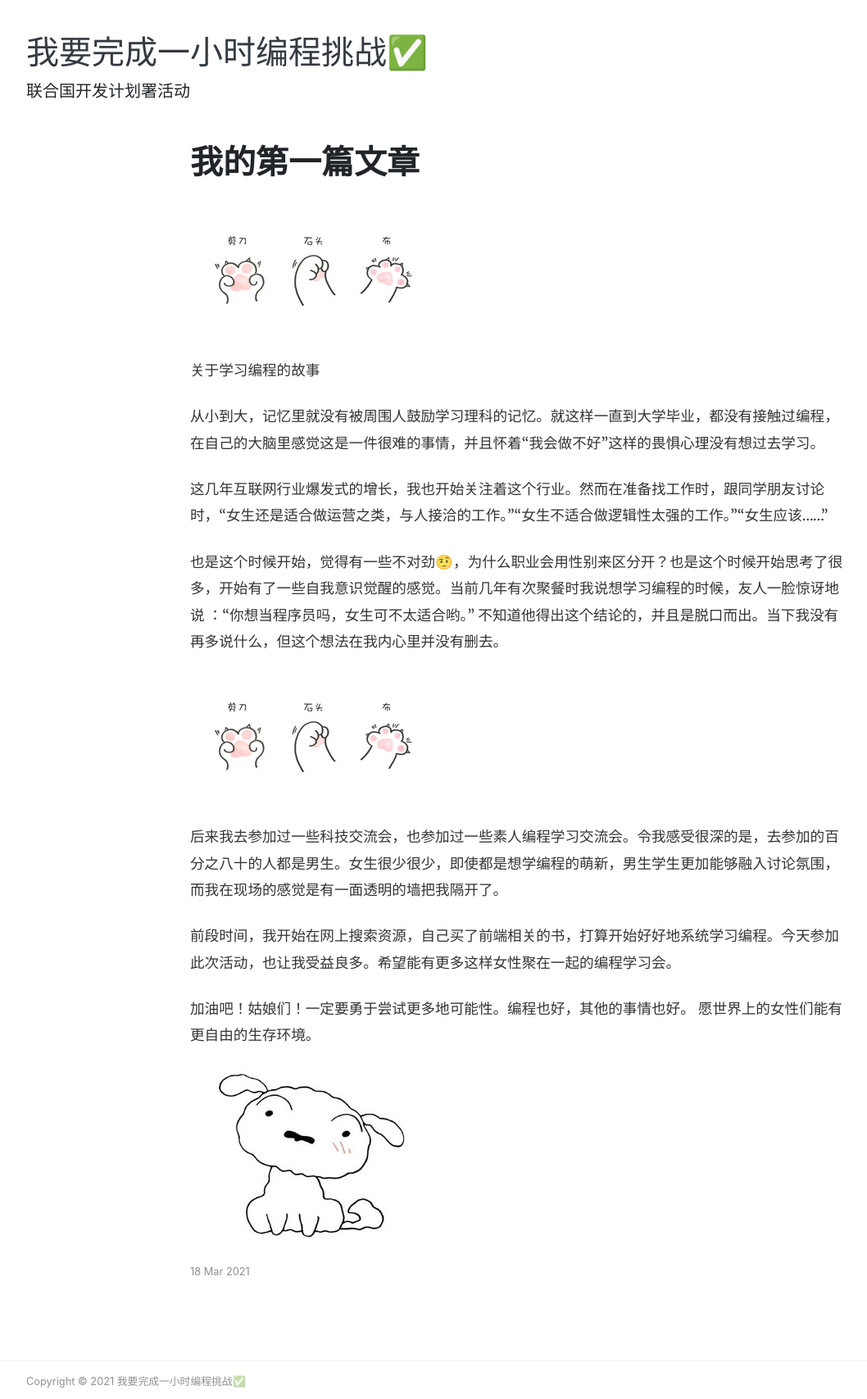
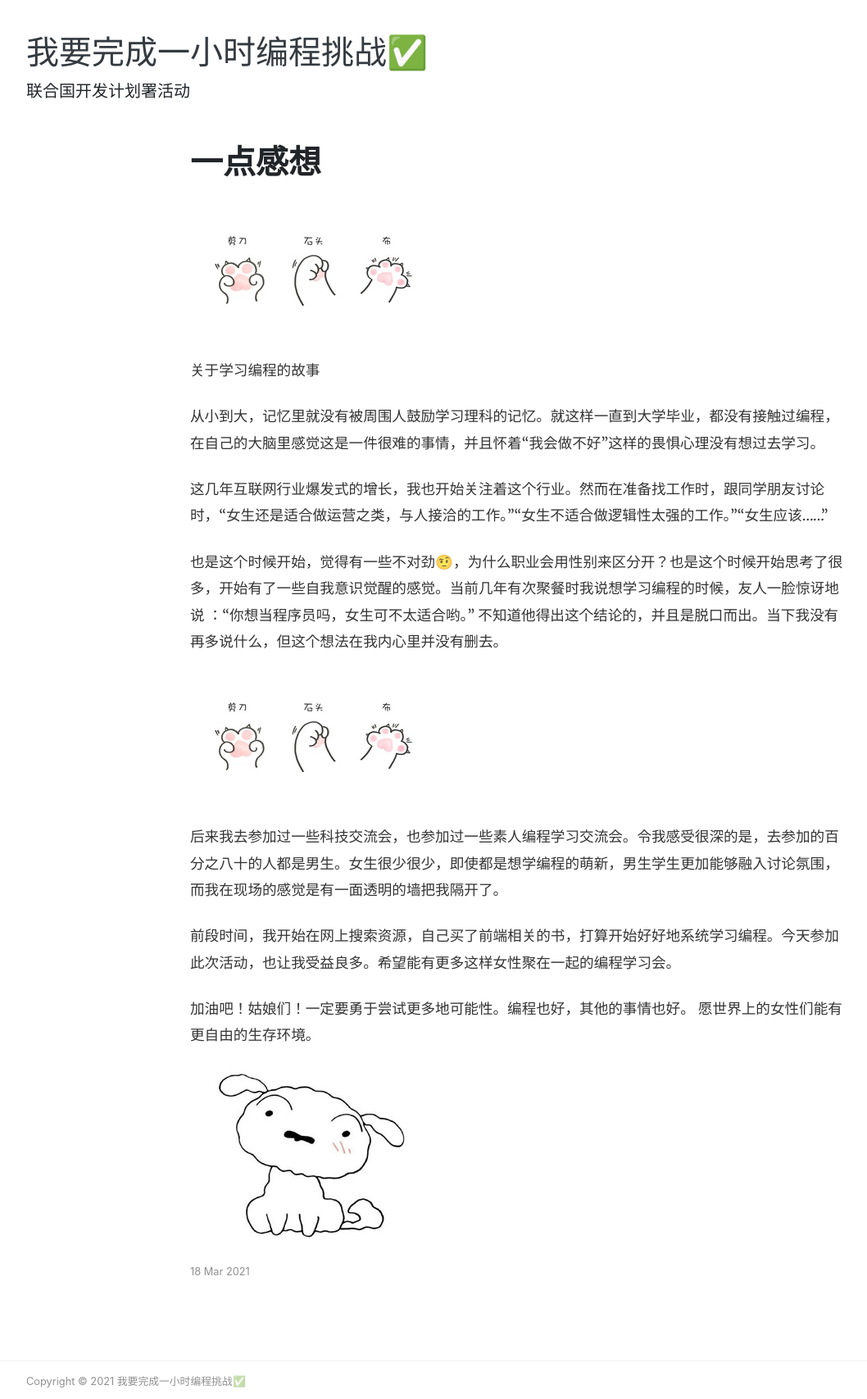
Before and after one commit to eikozhang/my-first-blog, a Jekyll site: the page built from _posts/2021-03-18-my-first-blog.md, in a window 1280 px wide. Shown: the whole page at 82% size, without its empty margins (53-1111 px from the left). Built offline with Jekyll 4.4.1, drawn with Linux system fonts in a browser that asks for light colours; nearby versions of some CDN libraries.

Commit message:
更新文章

```diff
--- a/_posts/2021-03-18-my-first-blog.md
+++ b/_posts/2021-03-18-my-first-blog.md
@@ -1,7 +1,7 @@
 ---
 layout: post
-title:  "我的第一篇文章"
-image: assets/images/1.jpg
+title:  "一点感想"
+image: ../assets/images/1.jpg
 featured: true
 ---
 关于学习编程的故事
```
